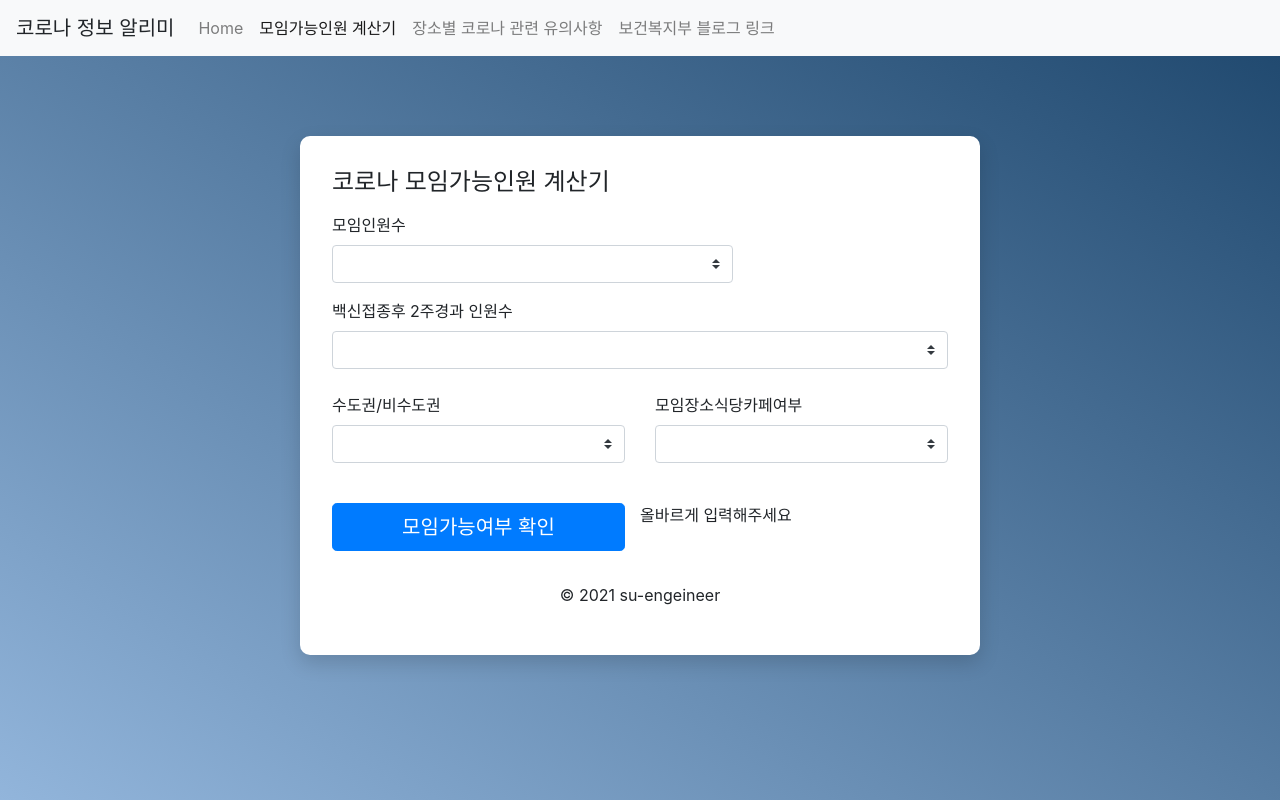
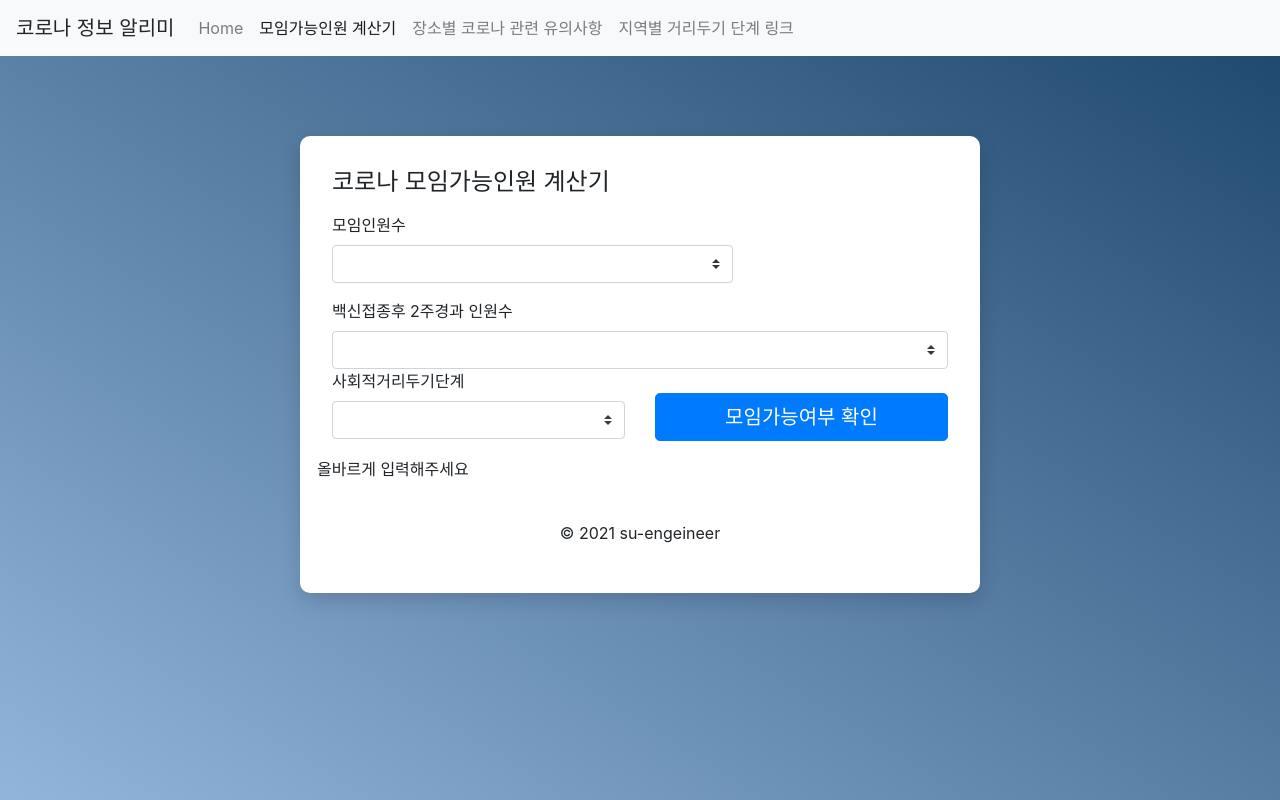
Before and after one commit to birdhk71/eks-k8s-project, a Flask app: page /corona_moim in a window 1280 px wide. Run offline with Flask 2, Linux system fonts and the light colour scheme; some libraries are stand-ins or nearby versions.

Commit message:
CICD before

```diff
--- a/app/app.py
+++ b/app/app.py
@@ -4,6 +4,8 @@ from flask_mysqldb import MySQL
 import MySQLdb.cursors
 import os
 from dotenv import load_dotenv
+
+
 import secrets
 import member_cal
 from flask import Flask
@@ -11,6 +13,9 @@ from flask import Flask
 app = Flask(__name__)
 
 load_dotenv()
+
+
+
 secret_key= secrets.token_hex(16)
 app.secret_key = secret_key
 
@@ -28,22 +33,33 @@ location_type=''
 def index():
     return render_template('index.html')
 
+
+
+
+
 @app.route('/corona_moim')
 def corona_moim():
 
-    metropolitanArea=request.args.get('수도권/비수도권')
+
+    coronaWarninglevel=request.args.get('사회적거리두기단계')
     moimN=request.args.get('모임인원')
     vaccineN=request.args.get('백신2차접종2주경과인원')
-    moimLocation=request.args.get('모임장소식당카페여부')
 
-    result_app=member_cal.cal_moim(metropolitanArea,moimN,vaccineN,moimLocation)
+
+    result_app=member_cal.cal_moim(coronaWarninglevel,moimN,vaccineN)
 
     return render_template('corona_moim.html',result=result_app)
+
+
 
 @app.route('/location_search')
 def location_search():
 
+
+
     location_type = request.args.get('location_type')
+    # MySQL DB에 해당 계정 정보가 있는지 확인
+
 
     cursor = mysql.connection.cursor(MySQLdb.cursors.DictCursor)
     cursor.execute('SELECT 비고 FROM location WHERE 구분 = %s',(location_type,))
@@ -54,11 +70,11 @@ def location_search():
         location_type_notice=location_type_notice[0]
         location_type_notice=location_type_notice['비고']
 
+
         notice_app = location_type_notice
     else:
         notice_app = '종류를 골라주십시오 '
 
     return render_template('location_search.html', notice=notice_app, location=location_type)
-
 if __name__ == '__main__':
     app.run('0.0.0.0', port=80, debug=True)
--- a/app/member_cal.py
+++ b/app/member_cal.py
@@ -1,46 +1,51 @@
+#조건문을 시간, 명수 단계
 
-# 차례대호 수도권 여부, 모임명수, 백신 2차접종 2주경과인원, 모임 장소 종류(식당/카페 인지 확인)
-def cal_moim(metropolitanAreaGet,moimNGet,vaccineNGet,moimLocationGet):
-    metropolitanArea=metropolitanAreaGet
+
+#request 로 받아와서 변수 뒤에 re를 붙여서 매개변수 이름을 정했음
+#차례 대로 사회적 거리두기 단계, 모임인원, 백신접종인원, 모임 시간 18시 이후여부
+def cal_moim(coronaWarninglevelGet,moimNGet,vaccineNGet):
+    coronaWarninglevel=coronaWarninglevelGet
     moimN=moimNGet
     vaccineN=vaccineNGet
-    moimLocation=moimLocationGet
+
 
     try:
-        if(metropolitanArea=='수도권'):
+        if(coronaWarninglevel=='4'):
+            MaxLimitN=8
+            MinLimitN=4
+            moimN=int(moimN)
+            vaccineN=int(vaccineN)
+            if(moimN<=MaxLimitN):
+                if (moimN-vaccineN<=MinLimitN):
+                    return '모임 가능'
+                else:
+                    return '모임 불가능'
+            else:
+                return '모임 불가능'
+        elif(coronaWarninglevel=='3'):
             MaxLimitN=10
             MinLimitN=4
             moimN=int(moimN)
             vaccineN=int(vaccineN)
             if(moimN<=MaxLimitN):
-                if(moimLocation=='식당/카페'):
-                    if (moimN-vaccineN<=MinLimitN):
-                        return '모임 가능'
-                    else:
-                        return '모임 불가능'
-                elif(moimLocation=='기타모임장소'):
+                if (moimN-vaccineN<=MinLimitN):
                     return '모임 가능'
                 else:
-                    return '올바르게 입력해주세요'
+                    return '모임 불가능'
             else:
                 return '모임 불가능'
-        elif(metropolitanArea=='비수도권'):
-            MaxLimitN=12
-            MinLimitN=4
+
+        elif(coronaWarninglevel=='2'):
+            MaxLimitN=10
             moimN=int(moimN)
             vaccineN=int(vaccineN)
-            if(moimN<=MaxLimitN):
-                if(moimLocation=='식당/카페'):
-                    if (moimN-vaccineN<=MinLimitN):
-                        return '모임 가능'
-                    else:
-                        return '모임 불가능'
-                elif(moimLocation=='기타모임장소'):
-                    return '모임 가능'
-                else:
-                    return '올바르게 입력해주세요'
+            if(moimN<MaxLimitN):
+                return '모임 가능'
             else:
                 return '모임 불가능'
+
+        elif(coronaWarninglevel=='1'):
+            return  '방역수칙 준수하여 모임 권장 합니다(구체적 명수제한 X)'
         else:
             return '올바르게 입력해주세요'
     except:
--- a/app/templates/corona_moim.html
+++ b/app/templates/corona_moim.html
@@ -5,7 +5,7 @@
     <meta charset="UTF-8">
     <meta http-equiv="X-UA-Compatible" content="IE=edge">
     <meta name="viewport" content="width=device-width, initial-scale=1.0">
-    <title>모임가능인원 계산기</title>
+    <title>코로나 방역 모임가능인원 계산기 </title>
     <!-- Bootstrap CSS -->
     <link rel="stylesheet" href="https://stackpath.bootstrapcdn.com/bootstrap/4.3.1/css/bootstrap.min.css" integrity="sha384-ggOyR0iXCbMQv3Xipma34MD+dH/1fQ784/j6cY/iJTQUOhcWr7x9JvoRxT2MZw1T" crossorigin="anonymous">
     <style>
@@ -18,6 +18,7 @@
             background: -o-linear-gradient(bottom left, #92b5db 0%, #1d466c 100%);
             background: linear-gradient(to top right, #92b5db 0%, #1d466c 100%);
         }
+
         .input-form {
             max-width: 680px;
             margin-top: 80px;
@@ -30,21 +31,39 @@
             -moz-box-shadow: 0 8px 20px 0 rgba(0, 0, 0, 0.15);
             box-shadow: 0 8px 20px 0 rgba(0, 0, 0, 0.15)
         }
+
         .controller .tbl .range-slider__value {
+
             display: none;
+
         }
+
+
+
         @media screen and (-webkit-min-device-pixel-ratio:0) {
+
             .controller .tbl .range-slider__value {
+
                 display: inline-block;
+
                 position: relative;
+
                 width: 45px;
+
                 padding: 5px;
+
                 margin: 0 0 0 8px;
+
                 font-size: 13px;
+
                 color: #444;
+
                 text-align: center;
+
                 background: #e3f1fe;
             }
+
+
         }
     </style>
 </head>
@@ -59,14 +78,14 @@
             <span class="text-muted"> <a class="nav-item nav-link" onClick="location.href='location_search'">장소별 코로나 관련 유의사항</a></span>
         </button>
         <button class="navbar-toggler" type="button" data-toggle="collapse" data-target="#navbarNavAltMarkup" aria-controls="navbarNavAltMarkup" aria-expanded="false" aria-label="Toggle navigation">
-            <span class="text-muted"> <a class="nav-item nav-link" href="https://m.blog.naver.com/mohw2016/222552369172" target="_blank">보건복지부 블로그 링크</a></span>
+            <span class="text-muted"> <a class="nav-item nav-link" href="http://ncov.mohw.go.kr/regSocdisBoardView.do" target="_blank">지역별 거리두기 단계 링크</a></span>
         </button>
         <div class="collapse navbar-collapse" id="navbarNavAltMarkup">
             <div class="navbar-nav">
                 <a class="nav-item nav-link" onClick="location.href='/'">Home</a>
                 <a class="nav-item nav-link active" href="#">모임가능인원 계산기<span class="sr-only">(current)</span></a>
                 <a class="nav-item nav-link" onClick="location.href='location_search'">장소별 코로나 관련 유의사항</a>
-                <a class="nav-item nav-link" href="https://m.blog.naver.com/mohw2016/222552369172" target="_blank">보건복지부 블로그 링크</a>
+                <a class="nav-item nav-link" href="http://ncov.mohw.go.kr/regSocdisBoardView.do" target="_blank">지역별 거리두기 단계 링크</a>
             </div>
         </div>
     </nav>
@@ -82,8 +101,6 @@
                                 <label for="root">모임인원수</label>
                                 <select class="custom-select d-block w-100" id="root" name="모임인원">
                                     <option value=""></option>
-                                    <option value="12">12</option>
-                                    <option value="11">11</option>
                                     <option value="10">10</option>
                                     <option value="9">9</option>
                                     <option value="8">8</option>
@@ -107,8 +124,6 @@
                             <label for="root">백신접종후 2주경과 인원수 </label>
                             <select class="custom-select d-block w-100" id="root" name="백신2차접종2주경과인원">
                                 <option value=""></option>
-                                <option value="12">12</option>
-                                <option value="11">11</option>
                                 <option value="10">10</option>
                                 <option value="9">9</option>
                                 <option value="8">8</option>
@@ -124,32 +139,26 @@
                             <div class="invalid-feedback"> 백신접종후 2주 경과인원 명수를 입력해주세요.
                             </div>
                         </div>
-                        <br>
                         <div class="row">
                             <div class="col-md-6 mb-3">
-                                <label for="root">수도권/비수도권</label>
-                                <select class="custom-select d-block w-100" id="root" name="수도권/비수도권">
+                                <label for="root">사회적거리두기단계</label>
+                                <select class="custom-select d-block w-100" id="root" name="사회적거리두기단계">
                                     <option value=""></option>
-                                    <option value="수도권">수도권</option>
-                                    <option value="비수도권">비수도권</option>
+                                    <option value="4">4단계</option>
+                                    <option value="3">3단계</option>
+                                    <option value="2">2단계</option>
+                                    <option value="1">1단계</option>
                                 </select>
-                                <div class="invalid-feedback"> 수도권 비수도권 중 선택해주세요 </div>
-                            </div>
-                            <div class="col-md-6 mb-3">
-                                <label for="root">모임장소식당카페여부</label>
-                                <select class="custom-select d-block w-100" id="root" name="모임장소식당카페여부">
-                                    <option value=""></option>
-                                    <option value="식당/카페">식당/카페</option>
-                                    <option value="기타모임장소">기타모임장소</option>
-                                </select>
-                                <div class="invalid-feedback"> 모임장소종류 를 선택해주세요 </div>
+                                <div class="invalid-feedback"> 사회적 거리두기단계가 몇단계인지 선택해주세요 </div>
                             </div>
                             <div class="col-md-6 mb-3">
                                 <div class="mb-4"></div>
                                 <button class="btn btn-primary btn-lg btn-block" type="submit">모임가능여부 확인</button>
                 </form>
             </div>
-                <br>{{ result }}<br><br>
+            <a style=text-align: center>
+                {{ result }}<br><br>
+            </a>
         </div>
 
         <footer class="my-3 text-center text-small">
```
Also changed, not shown: app/templates/index.html (+21 -5 lines), app/static/img/redcorona.png (deleted).
